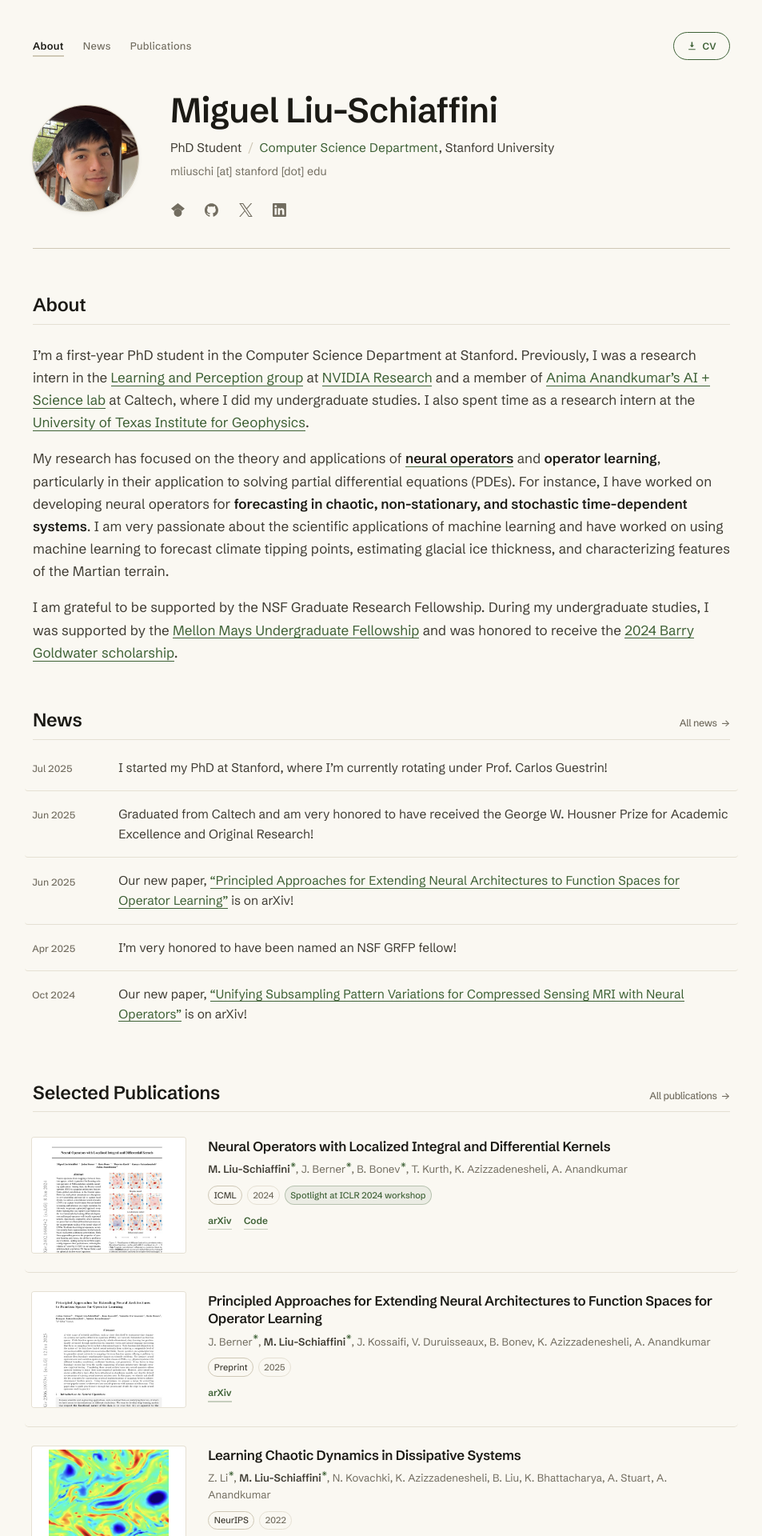
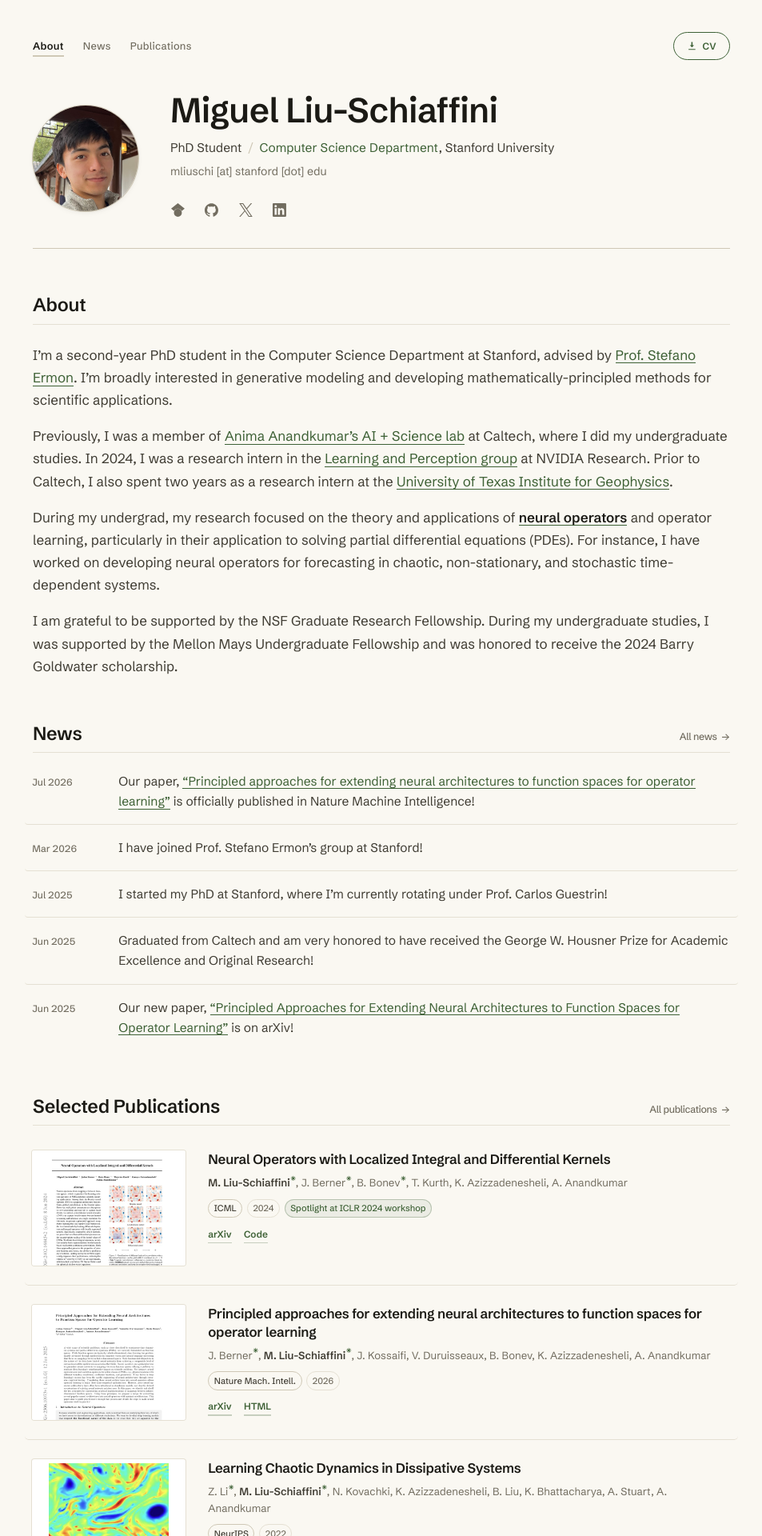
Before and after one commit to mliuschi/mliuschi.github.io, a Jekyll site: the page built from index.md, in a window 1280 px wide. Shown: the top 1920 px of the page at 80% size, without its empty margins (163-1116 px from the left). Built offline with Jekyll 4.4.1, drawn with Linux system fonts in a browser that asks for light colours; some of the changed text lies outside the part shown.

Commit message:
2026 updates

```diff
--- a/_data/news.yml
+++ b/_data/news.yml
@@ -10,6 +10,15 @@
 #
 # Keep the `>` and the indentation on the following lines.
 # ─────────────────────────────────────────────────────────────────────────────
+
+- date: 2026-07-03
+  text: >
+    Our paper, ["Principled approaches for extending neural architectures to function spaces for operator learning"](https://www.nature.com/articles/s42256-026-01267-z)
+    is officially published in Nature Machine Intelligence!
+
+- date: 2026-03-30
+  text: >
+    I have joined Prof. Stefano Ermon's group at Stanford!
 
 - date: 2025-07-21
   text: >
--- a/_data/publications.yml
+++ b/_data/publications.yml
@@ -42,7 +42,7 @@
   figure: "nature.jpg"
   paper: "nature.jpg"
   links:
-    - label: "Paper"
+    - label: "HTML"
       url: "https://www.nature.com/articles/s42254-024-00712-5"
 - key: "liu2022ice"
   title: "Ice Thickness From Deep Learning and Conditional Random Fields: Application to Ice-Penetrating Radar Data With Radiometric Validation"
@@ -55,11 +55,11 @@
   figure: "ice_picking.jpg"
   paper: null
   links:
-    - label: "Paper"
+    - label: "HTML"
       url: "https://ieeexplore.ieee.org/abstract/document/9916288"
 - key: "liu2023tipping"
   title: "Tipping Point Forecasting in Non-Stationary Dynamics on Function Spaces"
-  authors_html: "<strong>M. Liu-Schiaffini</strong>, C. Singer, N. Kovachki, T. Schneider, K. Azizzadenesheli, A. Anandkumar"
+  authors_html: "<strong>M. Liu-Schiaffini</strong>, C. Singer, N. Kovachki, S. Leung, H. Bae, K. Azizzadenesheli, A. Anandkumar"
   venue: "arXiv preprint arXiv:2308.08794"
   venue_short: "Preprint"
   year: 2023
@@ -70,12 +70,12 @@
   links:
     - label: "arXiv"
       url: "https://arxiv.org/abs/2308.08794"
-- key: "berner2025principled"
-  title: "Principled Approaches for Extending Neural Architectures to Function Spaces for Operator Learning"
+- key: "berner2026principled"
+  title: "Principled approaches for extending neural architectures to function spaces for operator learning"
   authors_html: "J. Berner<sup class=\"eq\"></sup>, <strong>M. Liu-Schiaffini</strong><sup class=\"eq\"></sup>, J. Kossaifi, V. Duruisseaux, B. Bonev, K. Azizzadenesheli, A. Anandkumar"
-  venue: "arXiv preprint arXiv:2506.10973"
-  venue_short: "Preprint"
-  year: 2025
+  venue: "Nature Machine Intelligence"
+  venue_short: "Nature Mach. Intell."
+  year: 2026
   award: null
   thumb: "paper"
   figure: "nn_to_no.jpg"
@@ -83,6 +83,8 @@
   links:
     - label: "arXiv"
       url: "https://arxiv.org/abs/2506.10973"
+    - label: "HTML"
+      url: "https://www.nature.com/articles/s42256-026-01267-z"
 - key: "duruisseaux2024towards"
   title: "Towards Enforcing Hard Physics Constraints in Operator Learning Frameworks"
   authors_html: "V. Duruisseaux<sup class=\"eq\"></sup>, <strong>M. Liu-Schiaffini</strong><sup class=\"eq\"></sup>, J. Berner, A. Anandkumar"
@@ -122,13 +124,13 @@
   links:
     - label: "arXiv"
       url: "https://arxiv.org/abs/2410.16290"
-    - label: "Project"
+    - label: "Project page"
       url: "https://armeet.ca/nomri"
 - key: "pan2025neural"
   title: "Neural Operators for Forward and Inverse Potential-Density Mappings in Classical Density Functional Theory"
   authors_html: "R. Pan, X. Fang, K. Azizzadenesheli, <strong>M. Liu-Schiaffini</strong>, M. Gu, J. Wu"
-  venue: "arXiv preprint arXiv:2506.06623"
-  venue_short: "Preprint"
+  venue: "The Journal of Chemical Physics"
+  venue_short: "J. Chem. Phys."
   year: 2025
   award: null
   thumb: "paper"
@@ -137,3 +139,5 @@
   links:
     - label: "arXiv"
       url: "https://arxiv.org/abs/2506.06623"
+    - label: "HTML"
+      url: "https://pubs.aip.org/aip/jcp/article/163/16/164120/3369958"
--- a/_data/selected.yml
+++ b/_data/selected.yml
@@ -10,11 +10,7 @@
 # ─────────────────────────────────────────────────────────────────────────────
 
 - liuneural
-- berner2025principled
+- berner2026principled
 - li2022learning
 - azizzadenesheli2024neural
 - liu2023tipping
-- jatyani2024unifying
-- kossaifi2024library
-- duruisseaux2024towards
-- liu2022ice
--- a/_includes/publication.html
+++ b/_includes/publication.html
@@ -23,17 +23,24 @@
   {% assign primary = nil %}
 {% endif %}
 
-<article class="pub">
+{% comment %}
+  With no image at all, drop the thumbnail column entirely rather than leaving an
+  empty bordered box — that happens when an entry has no `preview=` field, which
+  is easy to do by pasting fresh publisher BibTeX over an existing entry.
+{% endcomment %}
+<article class="pub{% unless thumb_src %} no-thumb{% endunless %}">
+  {% if thumb_src %}
     {% if primary %}
     <a class="{{ thumb_class }}" href="{{ primary }}" target="_blank" rel="noopener"
        aria-label="{{ p.title | escape }}">
+      <img src="{{ thumb_src | relative_url }}" alt="" loading="lazy" decoding="async">
+    </a>
     {% else %}
     <span class="{{ thumb_class }}">
+      <img src="{{ thumb_src | relative_url }}" alt="" loading="lazy" decoding="async">
+    </span>
     {% endif %}
-    {% if thumb_src %}
-    <img src="{{ thumb_src | relative_url }}" alt="" loading="lazy" decoding="async">
   {% endif %}
-  {% if primary %}</a>{% else %}</span>{% endif %}
 
   <div class="pub-body">
     <h3>
--- a/assets/css/site.css
+++ b/assets/css/site.css
@@ -216,6 +216,8 @@ h2.sec {
 }
 .pub:last-child { border-bottom: 0; }
 .pub:hover { background: var(--wash); }
+/* an entry with no thumbnail gives its text the full width */
+.pub.no-thumb { grid-template-columns: 1fr; }
 
 .thumb {
   display: block; aspect-ratio: 4 / 3; background: var(--surface);
--- a/index.md
+++ b/index.md
@@ -4,8 +4,10 @@ title: About
 permalink: /
 ---
 
-I'm a first-year PhD student in the Computer Science Department at Stanford. Previously, I was a research intern in the [Learning and Perception group](https://research.nvidia.com/labs/lpr/) at [NVIDIA Research](https://www.nvidia.com/en-us/research/) and a member of [Anima Anandkumar's AI + Science lab](http://tensorlab.cms.caltech.edu/users/anima/) at Caltech, where I did my undergraduate studies. I also spent time as a research intern at the [University of Texas Institute for Geophysics](https://ig.utexas.edu/).
+I'm a second-year PhD student in the Computer Science Department at Stanford, advised by [Prof. Stefano Ermon](https://cs.stanford.edu/~ermon/). I'm broadly interested in generative modeling and developing mathematically-principled methods for scientific applications.
 
-My research has focused on the theory and applications of [**neural operators**](https://en.wikipedia.org/wiki/Neural_operators) and **operator learning**, particularly in their application to solving partial differential equations (PDEs). For instance, I have worked on developing neural operators for **forecasting in chaotic, non-stationary, and stochastic time-dependent systems**. I am very passionate about the scientific applications of machine learning and have worked on using machine learning to forecast climate tipping points, estimating glacial ice thickness, and characterizing features of the Martian terrain.
+Previously, I was a member of [Anima Anandkumar's AI + Science lab](http://tensorlab.cms.caltech.edu/users/anima/) at Caltech, where I did my undergraduate studies. In 2024, I was a research intern in the [Learning and Perception group](https://research.nvidia.com/labs/lpr/) at NVIDIA Research. Prior to Caltech, I also spent two years as a research intern at the [University of Texas Institute for Geophysics](https://ig.utexas.edu/).
 
-I am grateful to be supported by the NSF Graduate Research Fellowship. During my undergraduate studies, I was supported by the [Mellon Mays Undergraduate Fellowship](https://www.mellon.org/mmuf) and was honored to receive the [2024 Barry Goldwater scholarship](https://goldwaterscholarship.gov/).
+During my undergrad, my research focused on the theory and applications of [**neural operators**](https://en.wikipedia.org/wiki/Neural_operators) and operator learning, particularly in their application to solving partial differential equations (PDEs). For instance, I have worked on developing neural operators for forecasting in chaotic, non-stationary, and stochastic time-dependent systems.
+
+I am grateful to be supported by the NSF Graduate Research Fellowship. During my undergraduate studies, I was supported by the Mellon Mays Undergraduate Fellowship and was honored to receive the 2024 Barry Goldwater scholarship.
```
Also changed, not shown: _bibliography/papers.bib (+14 -7 lines), bin/bib2yml.py (+5 -3 lines), assets/img/paper/local_no.jpg, assets/img/paper/mri.jpg, assets/img/paper/nature.jpg, assets/img/paper/neuraloperator_logo.jpg, assets/img/paper/no_cdft.jpg, 1 other file. Lines whose indentation alone changed are shown as unchanged.
